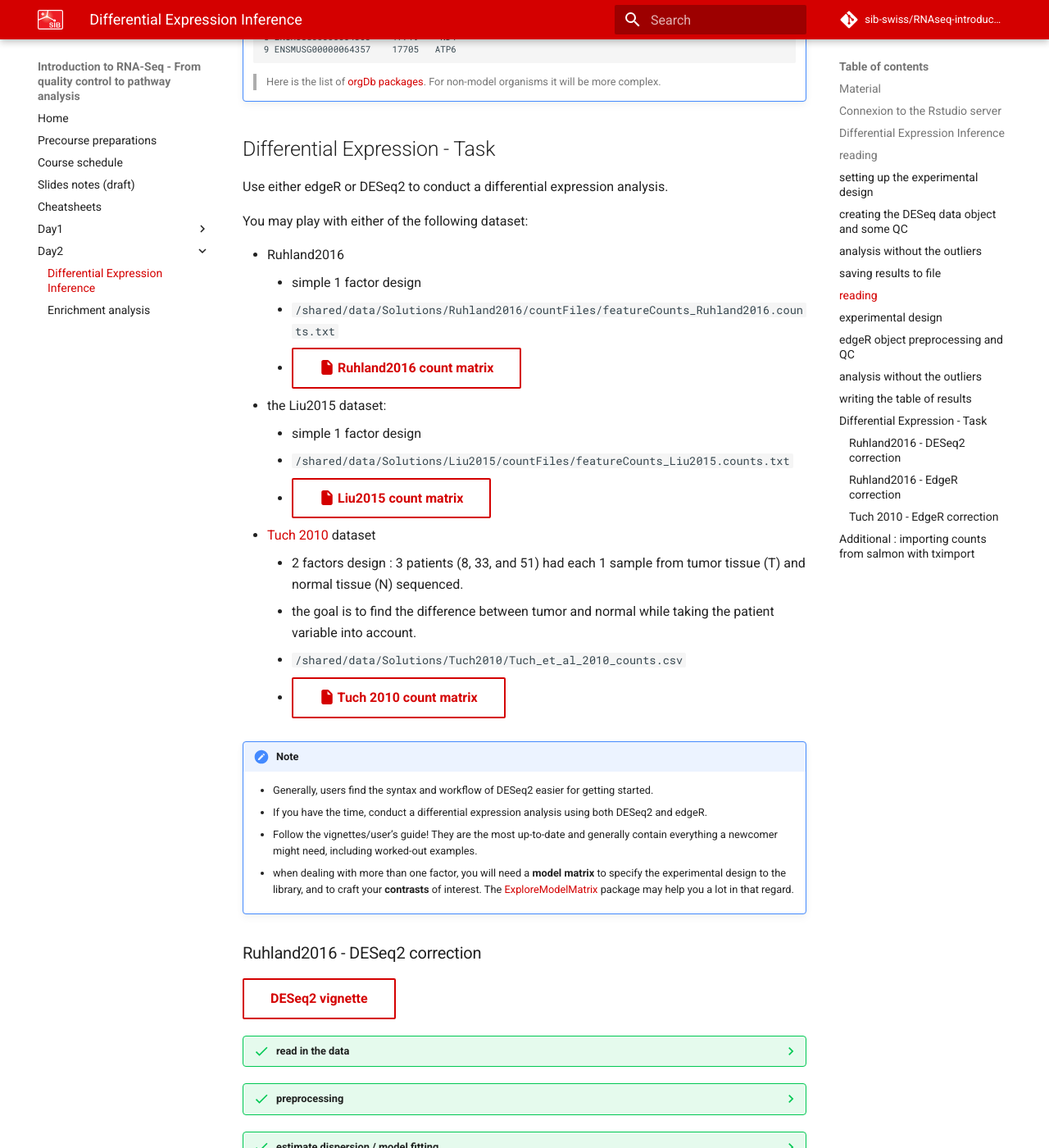
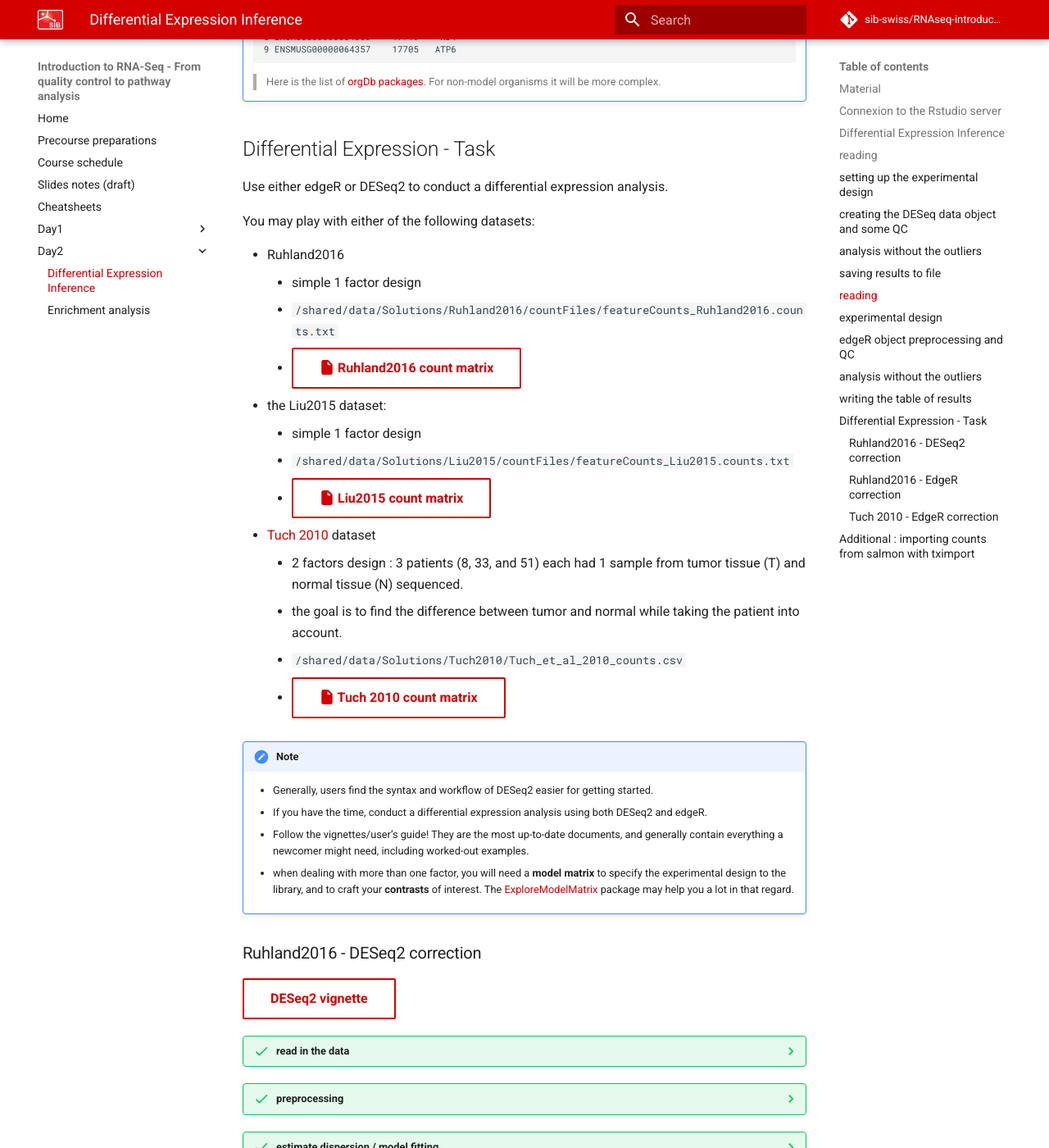
Before and after one commit to sib-swiss/RNAseq-introduction-training, an MkDocs documentation site: the page built from docs/days/DE.md, in a window 1280 px wide and 1400 px high, scrolled down 1615 px. Shown: the whole window at 82% size. Built offline with MkDocs 1.6.1 and Material for MkDocs 9.7.7, drawn with Linux system fonts in a browser that asks for light colours; comment, search, counter and statistics services are not loaded; some of the changed text lies outside the part shown.

Commit message:
Last minor tweaks

````diff
--- a/docs/days/DE.md
+++ b/docs/days/DE.md
@@ -288,7 +288,7 @@ Let's analyze the `mouseMT` toy dataset.
 
 	This plot is not easy to interpret. It represents the amount of dispersion at different levels of expression. It is directly linked to our ability to detect differential expression.
 
-	Here it looks about normal compared to typical bulk RNA-seq experiments : the dispersion is comparatively larger for lowly expressed genes.
+	Here it looks about normal compared to typical bulk RNA-seq experiments : the dispersion is comparatively larger for lowly-expressed genes.
 
 
 	```r
@@ -726,7 +726,7 @@ Let's analyze the `mouseMT` toy dataset.
 
 Use either edgeR or DESeq2 to conduct a differential expression analysis.
 
-You may play with either of the following dataset:
+You may play with either of the following datasets:
 
  * Ruhland2016
  	* simple 1 factor design
@@ -737,8 +737,8 @@ You may play with either of the following dataset:
 	 * `/shared/data/Solutions/Liu2015/countFiles/featureCounts_Liu2015.counts.txt`
 	 * [ :fontawesome-solid-file: Liu2015 count matrix](../assets/txt/featureCounts_Liu2015.counts.txt){target=_blank : .md-button }
  * [Tuch 2010](https://journals.plos.org/plosone/article?id=10.1371/journal.pone.0009317) dataset
- 	* 2 factors design : 3 patients (8, 33, and 51) had each 1 sample from tumor tissue (T) and normal tissue (N) sequenced.
- 	* the goal is to find the difference between tumor and normal while taking the patient variable into account.
+ 	* 2 factors design : 3 patients (8, 33, and 51) each had 1 sample from tumor tissue (T) and normal tissue (N) sequenced.
+ 	* the goal is to find the difference between tumor and normal while taking the patient into account.
  	* `/shared/data/Solutions/Tuch2010/Tuch_et_al_2010_counts.csv`
 	* [ :fontawesome-solid-file: Tuch 2010 count matrix](../assets/txt/Tuch_et_al_2010_counts.csv){target=_blank : .md-button }
 
@@ -748,7 +748,7 @@ You may play with either of the following dataset:
 
 	 * Generally, users find the syntax and workflow of DESeq2 easier for getting started.
 	 * If you have the time, conduct a differential expression analysis using both DESeq2 and edgeR.
-	 * Follow the vignettes/user's guide! They are the most up-to-date and generally contain everything a newcomer might need, including worked-out examples.
+	 * Follow the vignettes/user's guide! They are the most up-to-date documents, and generally contain everything a newcomer might need, including worked-out examples.
 
 	 * when dealing with more than one factor, you will need a **model matrix** to specify the experimental design to the library, and to craft your **contrasts** of interest. The [ExploreModelMatrix](https://csoneson.github.io/ExploreModelMatrix/index.html) package may help you a lot in that regard.
 
````
Also changed, not shown: other parts of docs/days/DE.md (+4 -4 lines).
